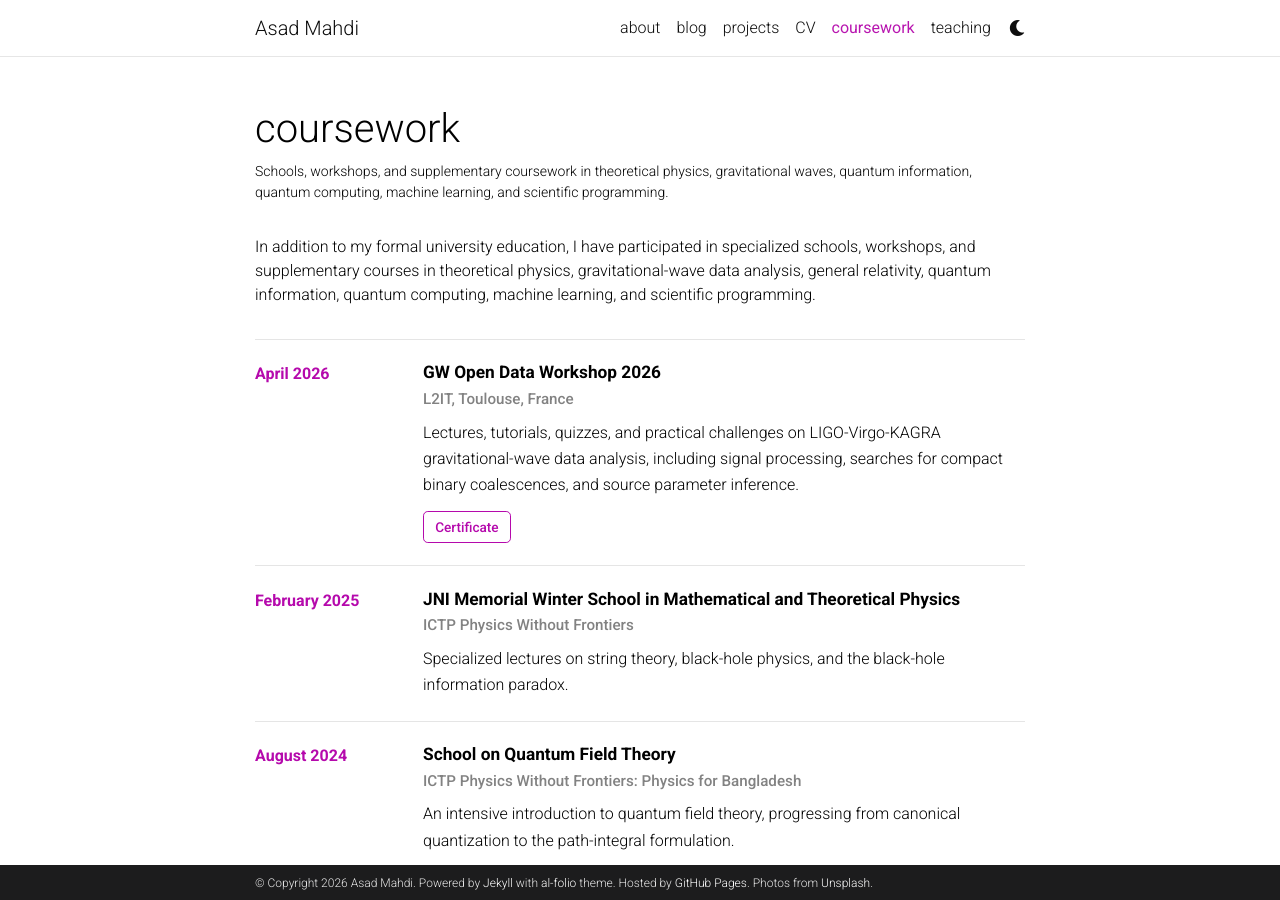
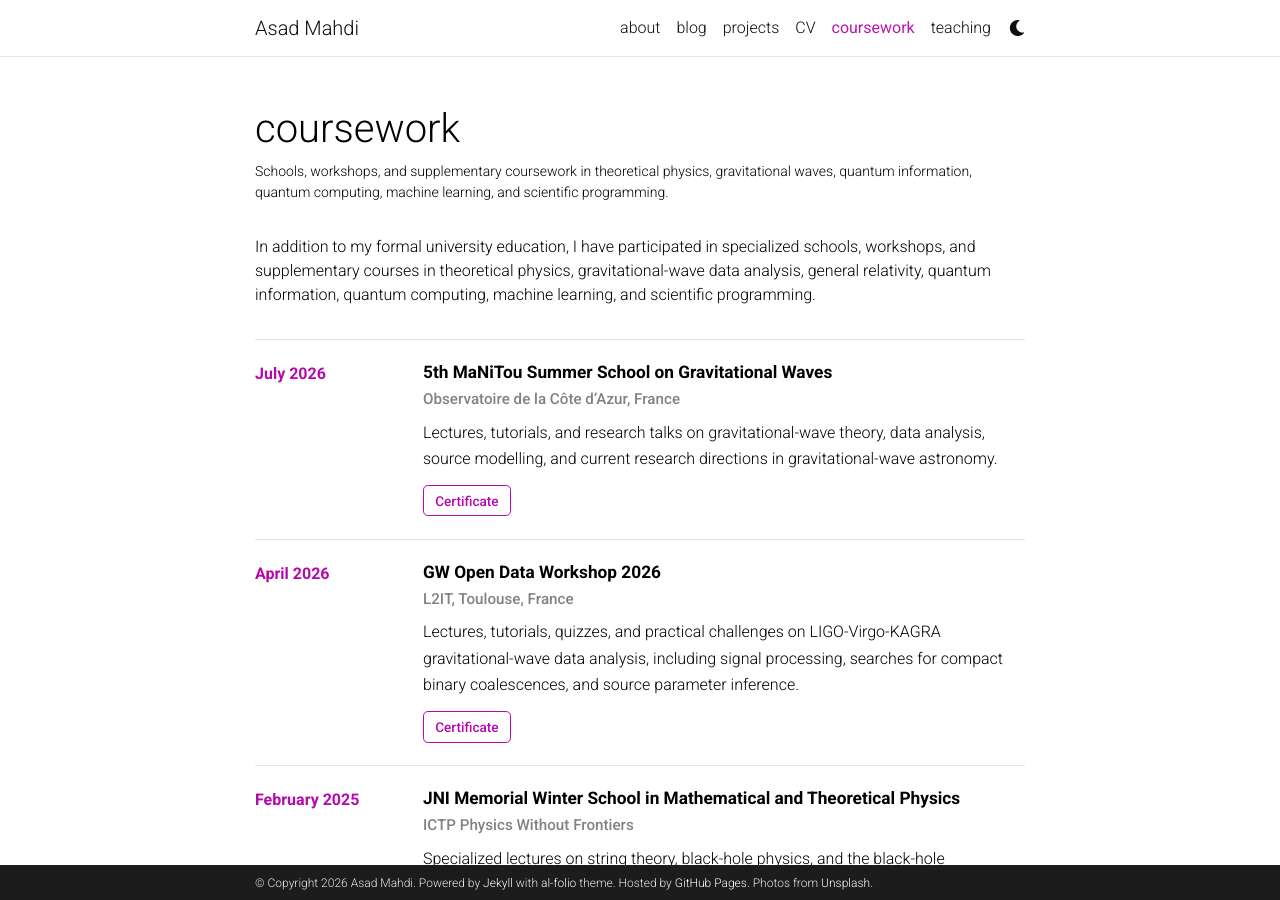
Before and after one commit to asadmahdi-phy/asadmahdi-phy.github.io, a Jekyll site: the page built from _pages/coursework.md, in a window 1280 px wide and 900 px high. Built offline with Jekyll 4.4.1, drawn with Linux system fonts in a browser that asks for light colours; comment, search, counter and statistics services are not loaded; a style sheet for code colours, icons or effects is not loaded.

Commit message:
Update coursework.md

```diff
--- a/_pages/coursework.md
+++ b/_pages/coursework.md
@@ -117,6 +117,38 @@ nav_order: 6
 </div>
 
 <div class="coursework-list">
+
+
+
+  <!-- MaNiTou Summer School -->
+<div class="coursework-item">
+  <div class="coursework-date">July 2026</div>
+
+  <div class="coursework-content">
+    <h3>5th MaNiTou Summer School on Gravitational Waves</h3>
+
+    <div class="coursework-institution">
+      Observatoire de la Côte d’Azur, France
+    </div>
+
+    <p class="coursework-description">
+      Lectures, tutorials, and research talks on gravitational-wave theory,
+      data analysis, source modelling, and current research directions in
+      gravitational-wave astronomy.
+    </p>
+
+    <div class="coursework-links">
+      <a
+        class="coursework-link"
+        href="https://drive.google.com/file/d/1eRKrmRZooHdVO4A6Y0W4f3ax9El_N51P/view?usp=drive_link"
+        target="_blank"
+        rel="noopener noreferrer"
+      >
+        Certificate
+      </a>
+    </div>
+  </div>
+</div>
 
   <!-- GW Open Data Workshop -->
   <div class="coursework-item">
```
